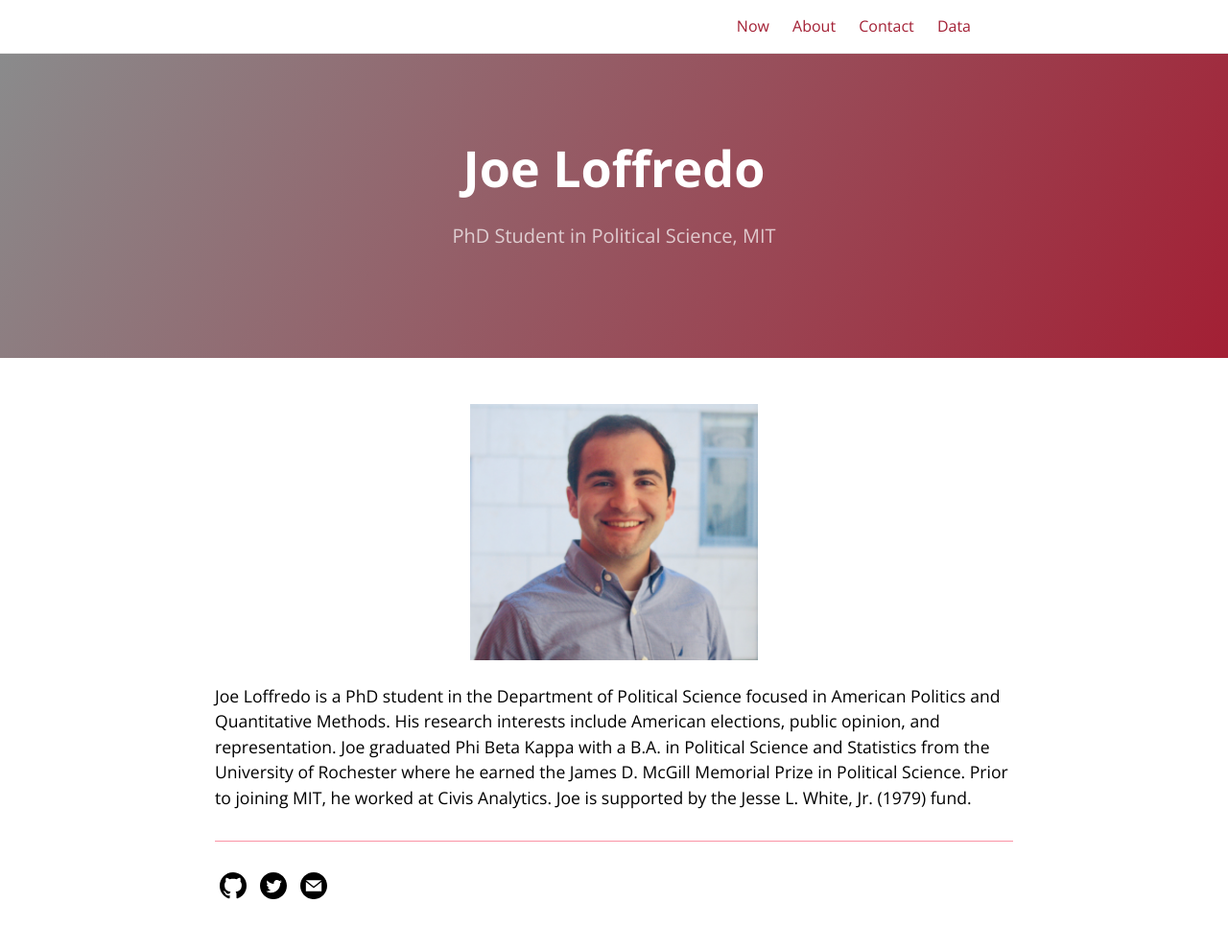
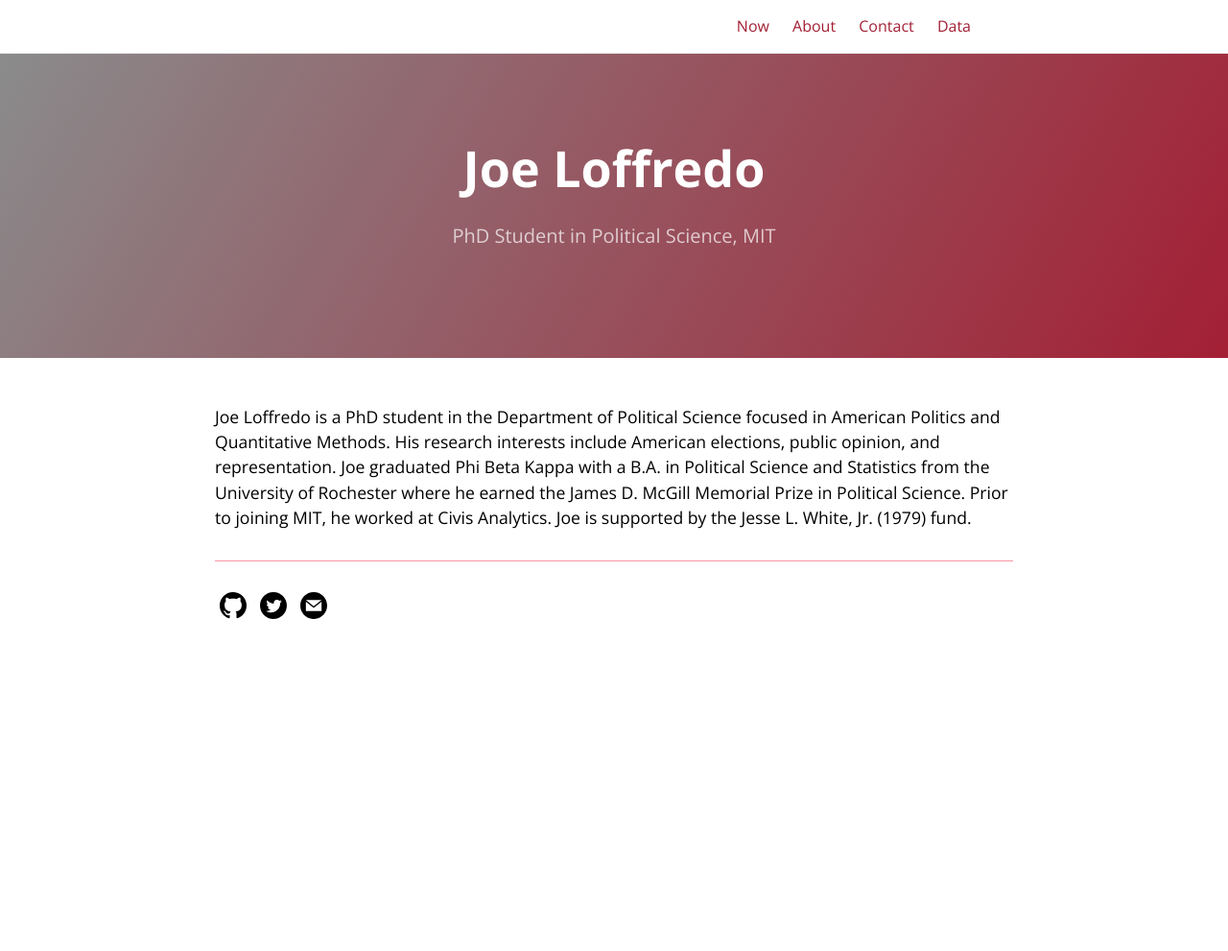
Before and after one commit to jloffredo2/jloffredo2.github.io, a Jekyll site: the page built from index.md, in a window 1280 px wide. Shown: the whole page at 96% size. Built offline with Jekyll 4.4.1, drawn with Linux system fonts in a browser that asks for light colours; after the commit the page ends 900 px from its top, so only the background shows below that.

Commit message:
remove picture

```diff
--- a/index.md
+++ b/index.md
@@ -7,6 +7,4 @@
 #
 layout: home
 ---
-<div style="text-align: center;"><img src="Joseph loffredo.JPG" alt="" width="300"/></div>
-
 Joe Loffredo is a PhD student in the Department of Political Science focused in American Politics and Quantitative Methods. His research interests include American elections, public opinion, and representation. Joe graduated Phi Beta Kappa with a B.A. in Political Science and Statistics from the University of Rochester where he earned the James D. McGill Memorial Prize in Political Science. Prior to joining MIT, he worked at Civis Analytics. Joe is supported by the Jesse L. White, Jr. (1979) fund.
```
